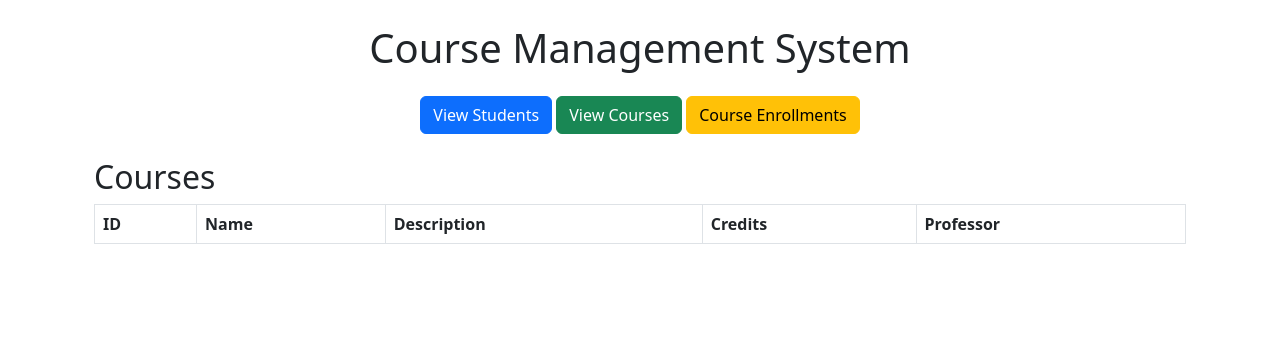
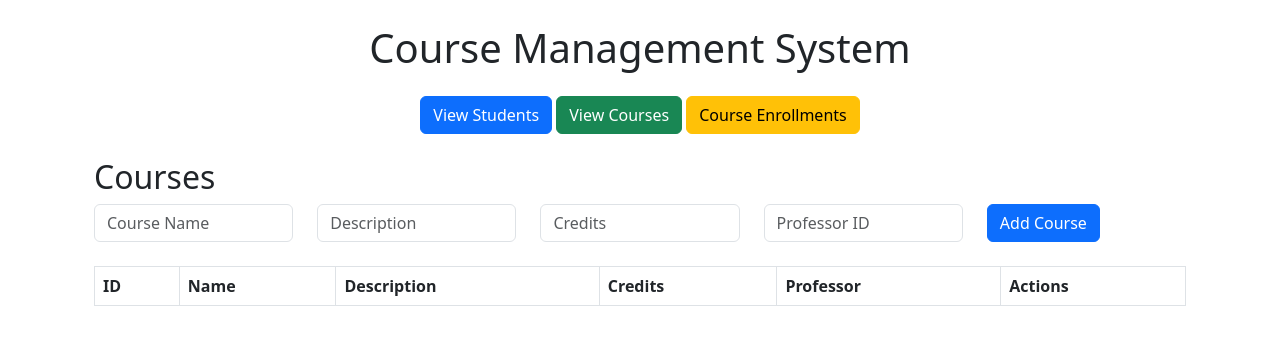
Before and after one commit to AmundRB/DAT220-GroupProject, a Flask app: page /courses in a window 1280 px wide. Shown: the top 345 px of the page. Run offline with Flask 3, Linux system fonts and the light colour scheme; data that the repository does not hold is empty.

Commit message:
added CRUD for courses

```diff
--- a/backend/app.py
+++ b/backend/app.py
@@ -104,6 +104,9 @@ def student_detail(student_id):
     conn.close()
     return render_template('student_detail.html', student=student, courses=courses, avg_grade=avg_grade)
 
+"---------- CRUD STUDENT FUNCTIONALITY ----------"
+
+
 @app.route('/add_student', methods=['POST'])
 def add_student():
     name = request.form['name']
@@ -162,6 +165,67 @@ def update_student(student_id):
     conn.close()
     return redirect(url_for('students'))
 
+"---------- CRUD COURSES FUNCTIONALITY ----------"
+
+@app.route('/add_course', methods=['POST'])
+def add_course():
+    name = request.form['name']
+    description = request.form['description']
+    credits = request.form['credits']
+    professor_id = request.form['professor_id'] or None
+
+    conn = get_db_connection()
+    cursor = conn.cursor()
+    cursor.execute("""
+        INSERT INTO Courses (name, description, credits, professor_id)
+        VALUES (%s, %s, %s, %s)
+    """, (name, description, credits, professor_id))
+    conn.commit()
+    conn.close()
+    return redirect(url_for('courses'))
+
+
+@app.route('/delete_course/<int:course_id>', methods=['POST'])
+def delete_course(course_id):
+    conn = get_db_connection()
+    cursor = conn.cursor()
+    cursor.execute("DELETE FROM Courses WHERE id = %s", (course_id,))
+    conn.commit()
+    conn.close()
+    return redirect(url_for('courses'))
+
+
+@app.route('/edit_course/<int:course_id>')
+def edit_course(course_id):
+    conn = get_db_connection()
+    cursor = conn.cursor(dictionary=True)
+    cursor.execute("SELECT * FROM Courses WHERE id = %s", (course_id,))
+    course = cursor.fetchone()
+    conn.close()
+
+    if course is None:
+        return "Course not found", 404
+
+    return render_template('edit_course.html', course=course)
+
+
+@app.route('/update_course/<int:course_id>', methods=['POST'])
+def update_course(course_id):
+    name = request.form['name']
+    description = request.form['description']
+    credits = request.form['credits']
+    professor_id = request.form['professor_id'] or None
+
+    conn = get_db_connection()
+    cursor = conn.cursor()
+    cursor.execute("""
+        UPDATE Courses
+        SET name = %s, description = %s, credits = %s, professor_id = %s
+        WHERE id = %s
+    """, (name, description, credits, professor_id, course_id))
+    conn.commit()
+    conn.close()
+    return redirect(url_for('courses'))
 
 
 if __name__ == '__main__':
--- a/frontend/templates/courses.html
+++ b/frontend/templates/courses.html
@@ -1,7 +1,50 @@
-{% extends "index.html" %}
-{% block content %}
+{% extends "index.html" %} {% block content %}
 <div class="container mt-4">
   <h2>Courses</h2>
+
+  <form action="{{ url_for('add_course') }}" method="post" class="mb-4">
+    <div class="row">
+      <div class="col">
+        <input
+          type="text"
+          name="name"
+          class="form-control"
+          placeholder="Course Name"
+          required
+        />
+      </div>
+      <div class="col">
+        <input
+          type="text"
+          name="description"
+          class="form-control"
+          placeholder="Description"
+          required
+        />
+      </div>
+      <div class="col">
+        <input
+          type="number"
+          name="credits"
+          class="form-control"
+          placeholder="Credits"
+          required
+        />
+      </div>
+      <div class="col">
+        <input
+          type="number"
+          name="professor_id"
+          class="form-control"
+          placeholder="Professor ID"
+        />
+      </div>
+      <div class="col">
+        <button type="submit" class="btn btn-primary">Add Course</button>
+      </div>
+    </div>
+  </form>
+
   <table class="table table-bordered">
     <thead>
       <tr>
@@ -10,6 +53,7 @@
         <th>Description</th>
         <th>Credits</th>
         <th>Professor</th>
+        <th>Actions</th>
       </tr>
     </thead>
     <tbody>
@@ -20,6 +64,21 @@
         <td>{{ course.description }}</td>
         <td>{{ course.credits }}</td>
         <td>{{ course.professor or 'TBD' }}</td>
+        <td>
+          <a
+            href="{{ url_for('edit_course', course_id=course.id) }}"
+            class="btn btn-warning btn-sm"
+            >Edit</a
+          >
+          <form
+            action="{{ url_for('delete_course', course_id=course.id) }}"
+            method="post"
+            style="display: inline"
+            onsubmit="return confirm('Delete this course?');"
+          >
+            <button type="submit" class="btn btn-danger btn-sm">Delete</button>
+          </form>
+        </td>
       </tr>
       {% endfor %}
     </tbody>
```
Also changed, not shown: frontend/templates/edit_course.html (added, +51 -0 lines). Lines whose indentation alone changed are shown as unchanged.
